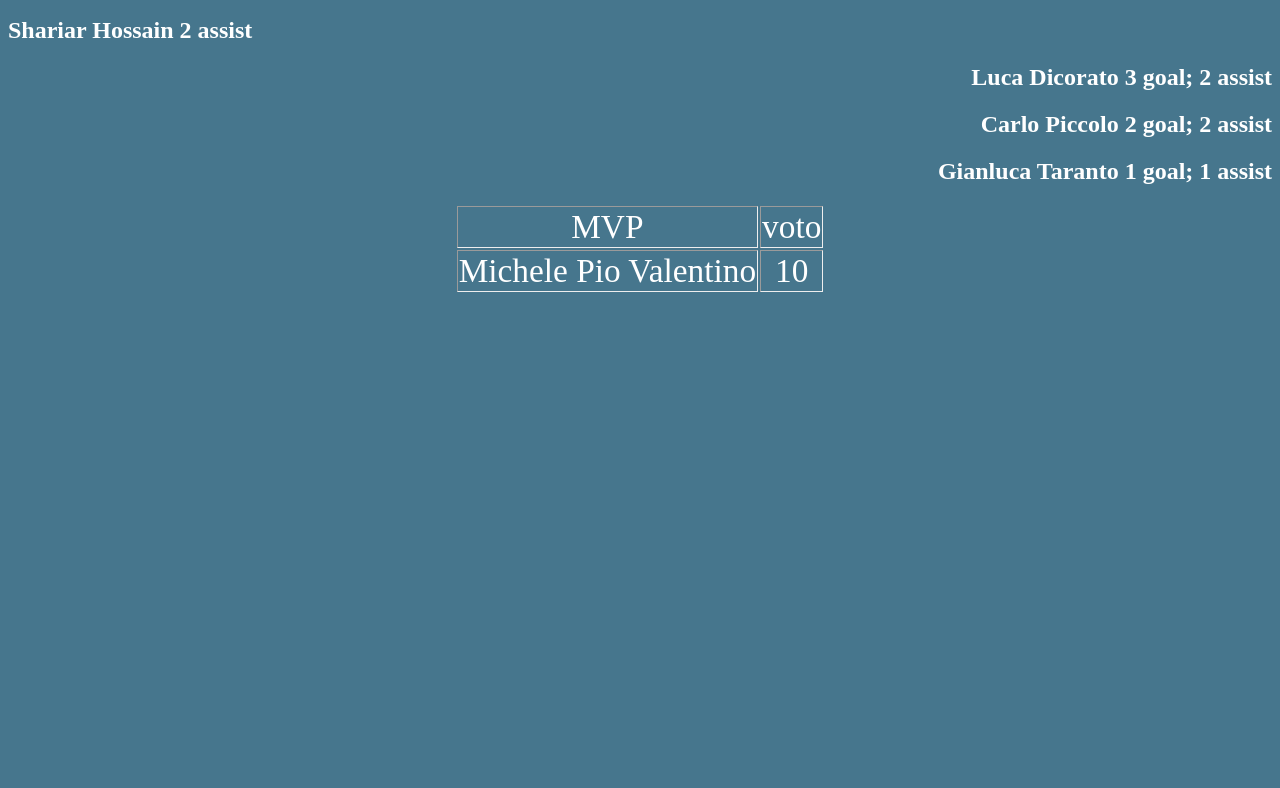
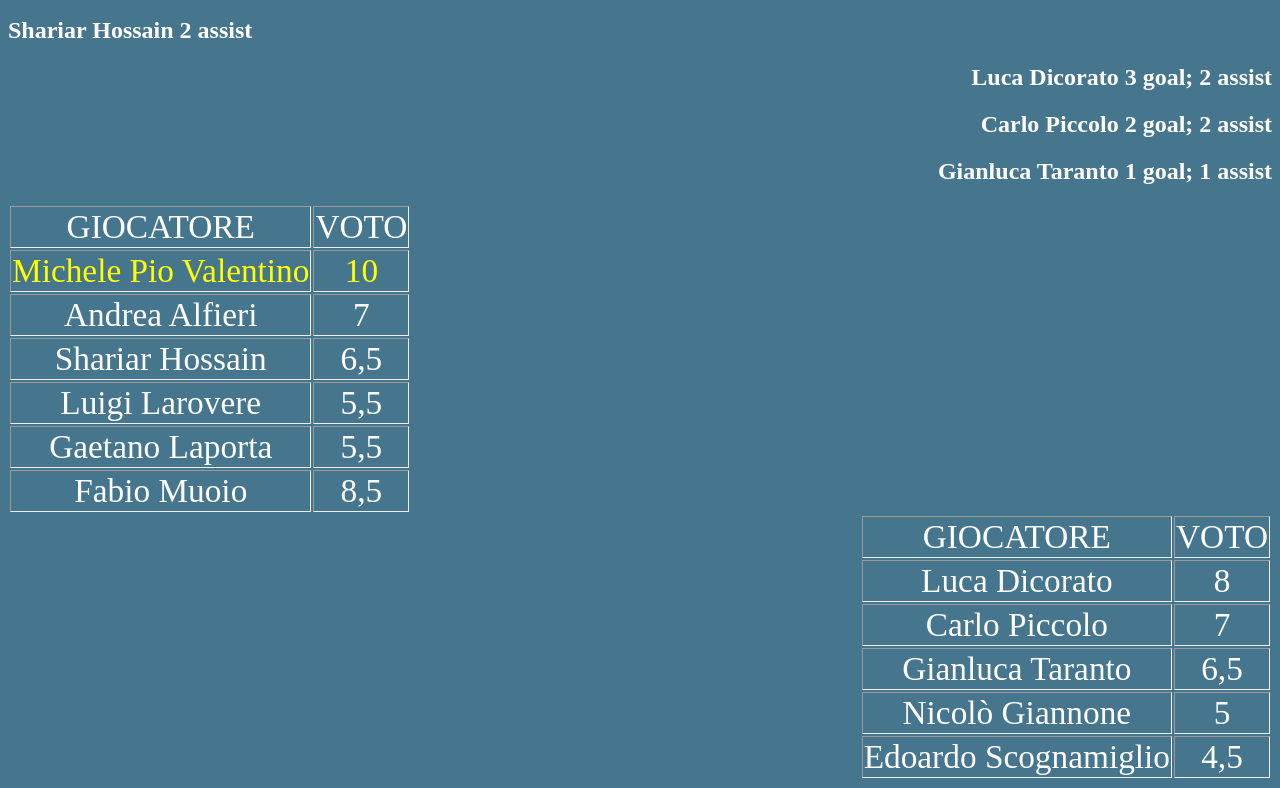
Before and after one commit to ilbluoscuro557/CASCELLALEAGUE, a plain HTML site: page giornata1.html in a window 1280 px wide. Shown: the part 398-1186 px from the top of the page. Before the commit the page ends 800 px from the top, so only its background shows below. Drawn offline with Linux system fonts and the light colour scheme.

Commit message:
Update giornata1.html

```diff
--- a/giornata1.html
+++ b/giornata1.html
@@ -9,22 +9,65 @@
 <body>
 <h2 style="color:white;"><a href="https://ilbluoscuro557.github.io/CASCELLALEAGUE/partite.html" style="text-decoration:none; color:white;">INDIETRO</a></h2>
 <h1 style="text-align:center; font-size:50pt; color:yellow;">GIORNATA 1</h1>
-<h1 style="text-align:center; font-size:50pt; color:white;">SQUADRA A 8-7 SQUADRA B</h1>
+<h1 style="text-align:center; font-size:50pt; color:white;">SQUADRA A 8 - 7 SQUADRA B</h1>
 <h2 style="color:white;">Michele Pio Valentino 5 goal; 1 assist</h2>
 <h2 style="color:white;">Andrea Alfieri 2 goal</h2>
 <h2 style="color:white;">Shariar Hossain 2 assist</h2>
 <h2 style="text-align:right; color:white;">Luca Dicorato 3 goal; 2 assist</h2>
 <h2 style="text-align:right; color:white;">Carlo Piccolo 2 goal; 2 assist</h2>
 <h2 style="text-align:right; color:white;">Gianluca Taranto 1 goal; 1 assist</h2>
-	<table border="1" style="font-size:25pt; justify-content:center; display:flex; border:none;>
-		<tr style="text-align:center; colore:#163B60;">
-			<td style="text-align:center; color:white;">MVP</td>
-			<td style="text-align:center; color:white;">voto</td>
+	<table border="1" style="font-size:25pt; border:none;>
+		<tr style="text-align:center color:#163B60;">
+			<td style="text-align:center; color:white;">GIOCATORE</td>
+			<td style="text-align:center; color:white;">VOTO</td>
 		</tr>
 		<tr style="text-align:center; color:#163B60;">
-			<td style="text-align:center; color:white;">Michele Pio Valentino</td>
-			<td style="text-align:center; color:white;">10</td>
+			<td style="text-align:center; color:yellow;">Michele Pio Valentino</td>
+			<td style="text-align:center; color:yellow;">10</td>
 		</tr>
+			<tr style="text-align:center; color:#163B60;">
+			<td style="text-align:center; color:white;">Andrea Alfieri</td>
+			<td style="text-align:center; color:white;">7</td>
+		<tr style="text-align:center; color:#163B60;">
+			<td style="text-align:center; color:white;">Shariar Hossain</td>
+			<td style="text-align:center; color:white;">6,5</td>
+		</tr>
+		<tr style="text-align:center; color:#163B60;">
+			<td style="text-align:center; color:white;">Luigi Larovere</td>
+			<td style="text-align:center; color:white;">5,5</td>
+		</tr>
+		<tr style="text-align:center; color:#163B60;">
+			<td style="text-align:center; color:white;">Gaetano Laporta</td>
+			<td style="text-align:center; color:white;">5,5</td>
+		</tr>
+		<tr style="text-align:center; color:#163B60;">
+			<td style="text-align:center; color:white;">Fabio Muoio</td>
+			<td style="text-align:center; color:white;">8,5</td>
+		</tr>
+	</table>
+	<table border="1" style="font-size:25pt; border:none; justify-content:right; display:flex;">
+		<tr style="text-align:center color:#163B60;">
+			<td style="text-align:center; color:white;">GIOCATORE</td>
+			<td style="text-align:center; color:white;">VOTO</td>
+		</tr>
+		<tr style="text-align:center; color:#163B60;">
+			<td style="text-align:center; color:white;">Luca Dicorato</td>
+			<td style="text-align:center; color:white;">8</td>
+		</tr>
+			<tr style="text-align:center; color:#163B60;">
+			<td style="text-align:center; color:white;">Carlo Piccolo</td>
+			<td style="text-align:center; color:white;">7</td>
+		<tr style="text-align:center; color:#163B60;">
+			<td style="text-align:center; color:white;">Gianluca Taranto</td>
+			<td style="text-align:center; color:white;">6,5</td>
+		</tr>
+		<tr style="text-align:center; color:#163B60;">
+			<td style="text-align:center; color:white;">Nicolò Giannone</td>
+			<td style="text-align:center; color:white;">5</td>
+		</tr>
+		<tr style="text-align:center; color:#163B60;">
+			<td style="text-align:center; color:white;">Edoardo Scognamiglio</td>
+			<td style="text-align:center; color:white;">4,5</td>
 	</table>
 </body>
 </head>
```
